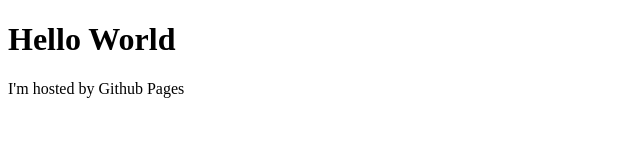
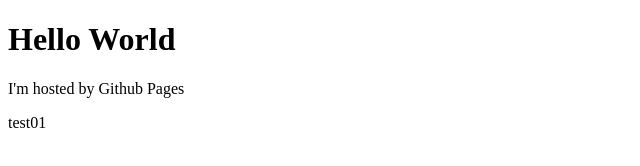
Before and after one commit to mb20732/PWeb, a plain HTML site: page index.html in a window 1280 px wide. Shown: the full height of the page, 0-640 px from the left. Drawn offline with Linux system fonts and the light colour scheme.

Commit message:
Testing if changes update

```diff
--- a/index.html
+++ b/index.html
@@ -8,5 +8,6 @@
 <body>
     <h1>Hello World</h1>
     <p>I'm hosted by Github Pages</p>
+    <p>test01</p>
 </body>
 </html>
```
